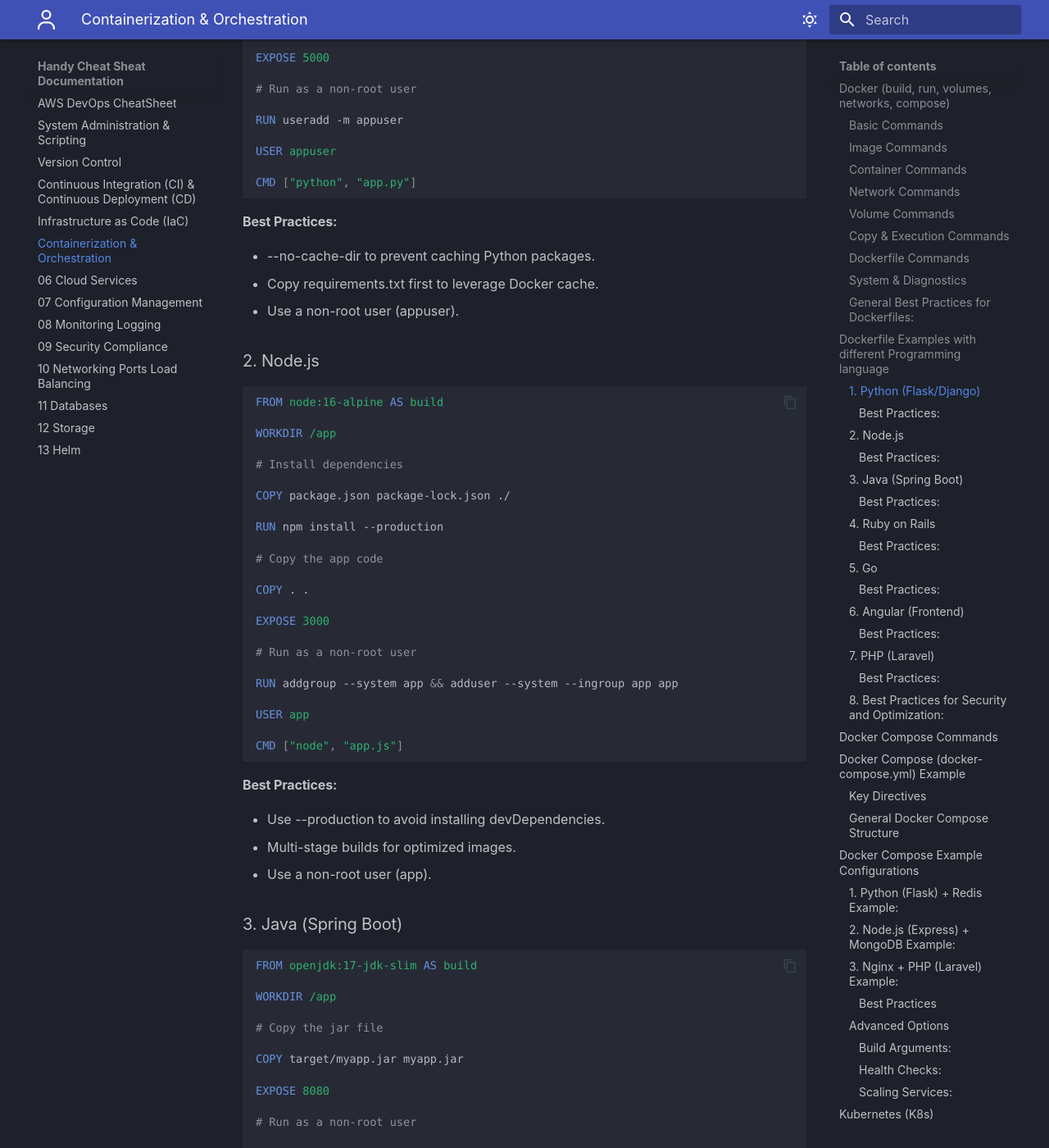
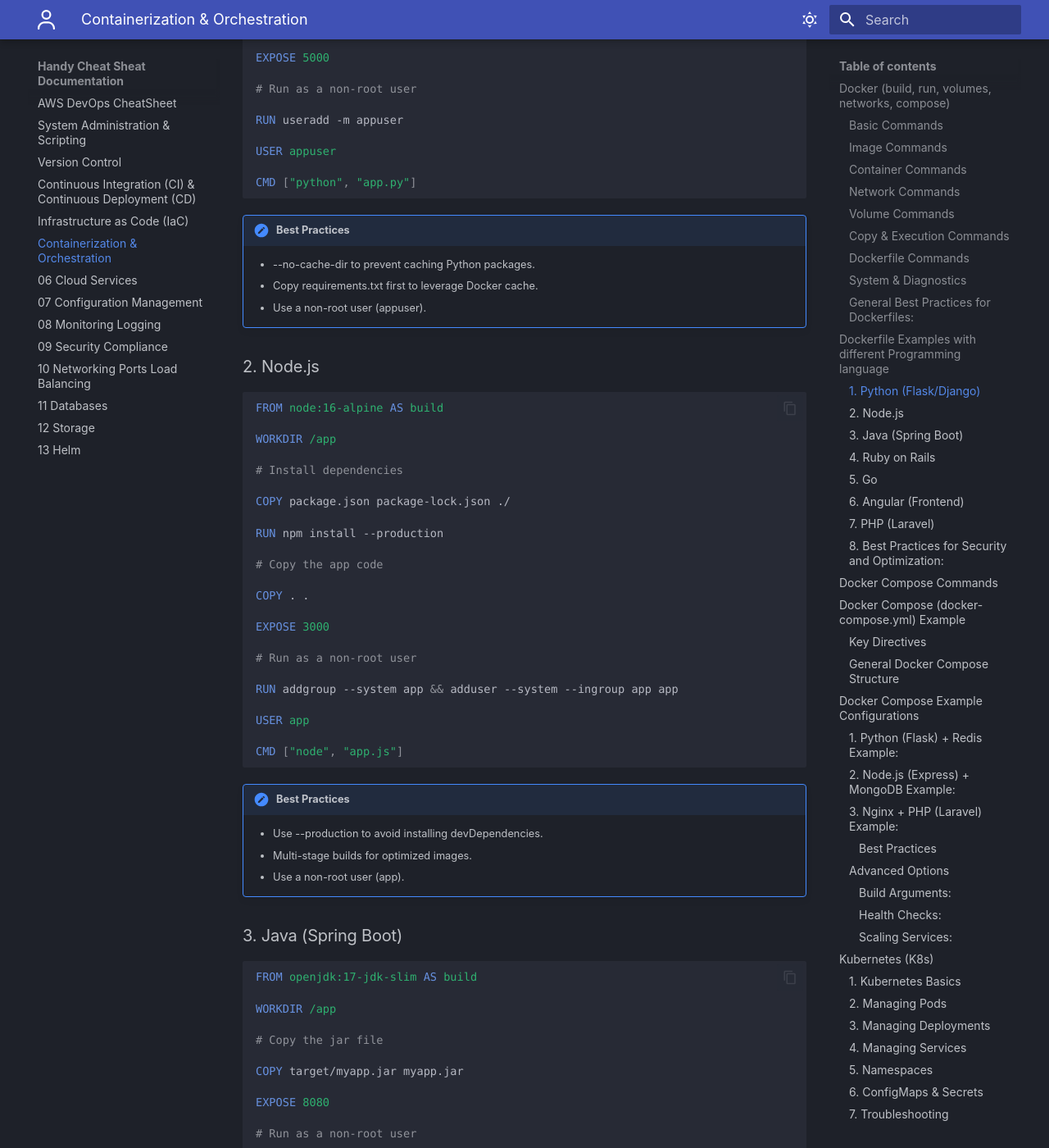
Before and after one commit to pbemkes/CheatSheets, an MkDocs documentation site: the page built from docs/05_Containerization_Orchestration.md, in a window 1280 px wide and 1400 px high, scrolled down 3326 px. Shown: the whole window at 82% size. Built offline with MkDocs 1.6.1 and Material for MkDocs 9.7.7, drawn with Linux system fonts in a browser that asks for light colours; some web fonts are replaced; some of the changed lines change nothing that is shown; some of the changed text lies outside the part shown.

Commit message:
move best practices into a note block

````diff
--- a/docs/05_Containerization_Orchestration.md
+++ b/docs/05_Containerization_Orchestration.md
@@ -119,11 +119,10 @@
 CMD ["python", "app.py"]
 ```
 
-#### Best Practices:
-
-- --no-cache-dir to prevent caching Python packages.
-- Copy requirements.txt first to leverage Docker cache.
-- Use a non-root user (appuser).
+!!! note "Best Practices"
+    - --no-cache-dir to prevent caching Python packages.
+    - Copy requirements.txt first to leverage Docker cache.
+    - Use a non-root user (appuser).
 
 ### 2. Node.js
 
@@ -153,11 +152,10 @@
 CMD ["node", "app.js"]
 ```
 
-#### Best Practices:
-
-- Use --production to avoid installing devDependencies.
-- Multi-stage builds for optimized images.
-- Use a non-root user (app).
+!!! note "Best Practices"
+    - Use --production to avoid installing devDependencies.
+    - Multi-stage builds for optimized images.
+    - Use a non-root user (app).
 
 ### 3. Java (Spring Boot)
 
@@ -181,11 +179,10 @@
 CMD ["java", "-jar", "myapp.jar"]
 ```
 
-#### Best Practices:
-
-- Multi-stage builds for separating build and runtime.
-- Use -jdk-slim for smaller images.
-- Non-root user (app).
+!!! note "Best Practices"
+    - Multi-stage builds for separating build and runtime.
+    - Use -jdk-slim for smaller images.
+    - Non-root user (app).
 
 ### 4. Ruby on Rails
 
@@ -219,11 +216,10 @@
 CMD ["rails", "server", "-b", "0.0.0.0"]
 ```
 
-#### Best Practices:
-
-- Install dependencies in one RUN statement.
-- Avoid devDependencies in production.
-- Use non-root user (app).
+!!! note "Best Practices"
+    - Install dependencies in one RUN statement.
+    - Avoid devDependencies in production.
+    - Use non-root user (app).
 
 ### 5. Go
 
@@ -265,11 +261,10 @@
 CMD ["./myapp"]
 ```
 
-#### Best Practices:
-
-- Multi-stage build to separate build and runtime.
-- alpine for smaller runtime images.
-- Non-root user (app).
+!!! note "Best Practices"
+    - Multi-stage build to separate build and runtime.
+    - alpine for smaller runtime images.
+    - Non-root user (app).
 
 ### 6. Angular (Frontend)
 
@@ -299,11 +294,10 @@
 CMD ["nginx", "-g", "daemon off;"]
 ```
 
-#### Best Practices:
-
-- Multi-stage build: separate build and serving phases.
-- Use nginx:alpine for a minimal serving environment.
-- Copy only production build files.
+!!! note "Best Practices"
+    - Multi-stage build: separate build and serving phases.
+    - Use nginx:alpine for a minimal serving environment.
+    - Copy only production build files.
 
 ### 7. PHP (Laravel)
 
@@ -341,11 +335,10 @@
 CMD ["php-fpm"]
 ```
 
-#### Best Practices:
-
-- Use Composer for PHP dependency management.
-- Avoid dev dependencies in production (--no-dev).
-- Run PHP-FPM as a non-root user.
+!!! note "Best Practices"
+    - Use Composer for PHP dependency management.
+    - Avoid dev dependencies in production (--no-dev).
+    - Run PHP-FPM as a non-root user.
 
 ### 8. Best Practices for Security and Optimization:
 
````
